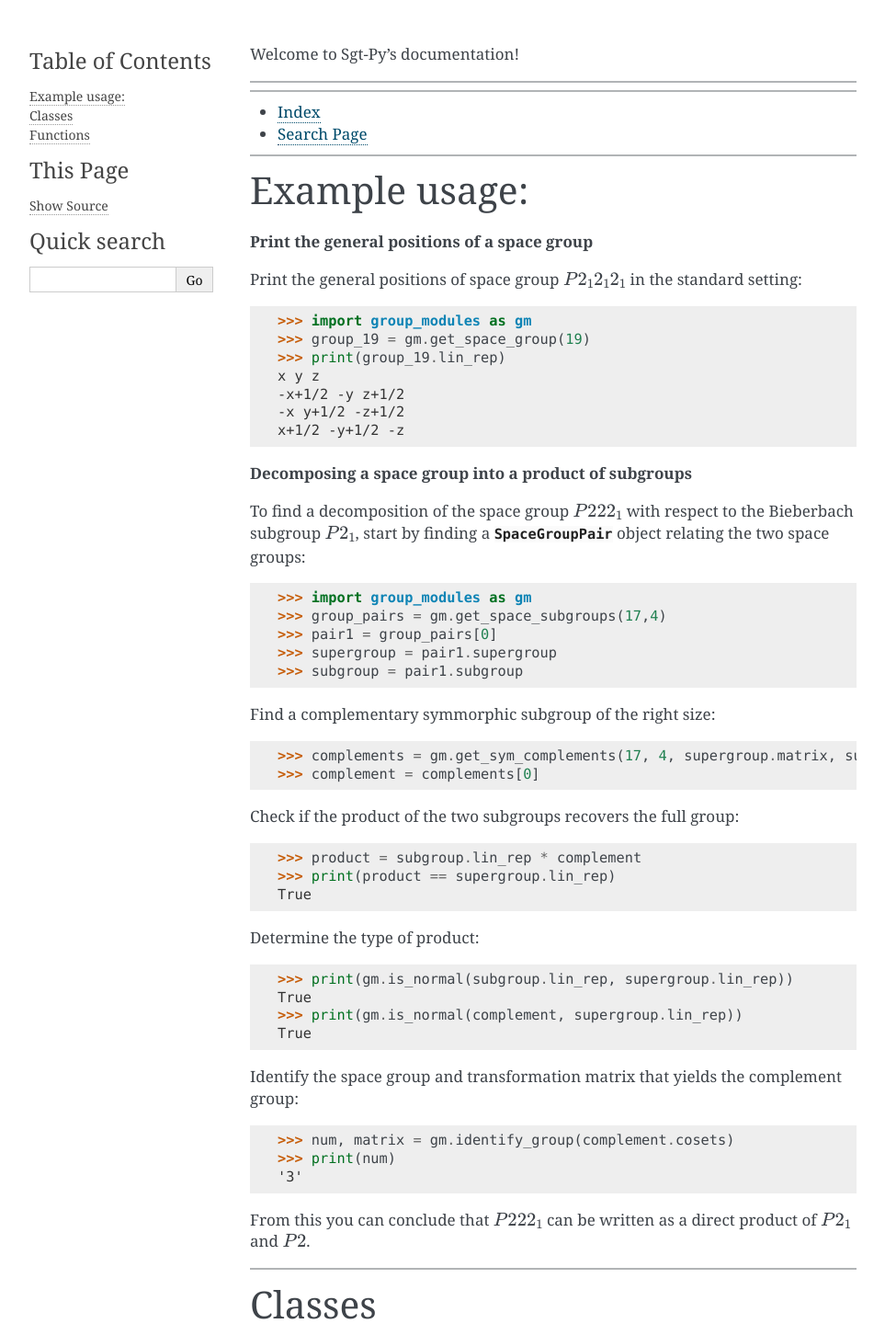
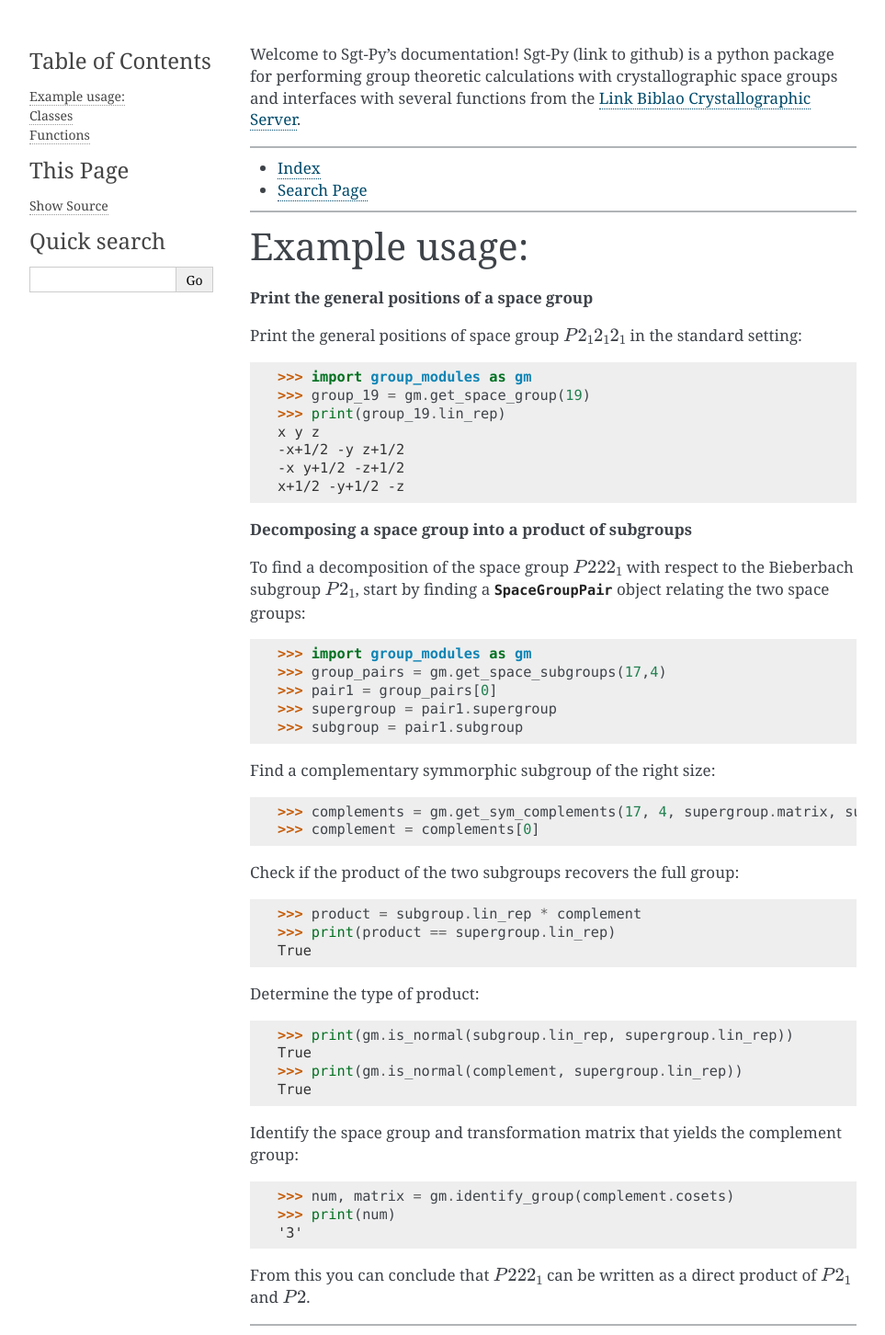
Before and after one commit to kratnay1/sgt-py, a Sphinx documentation site: the page built from docs/index.rst, in a window 1280 px wide, cut to the strip 0-1452 px from the top of the page. Shown: the whole strip at 92% size, without its empty margins (148-1111 px from the left). Built offline with Sphinx 7.4.7, drawn with Linux system fonts in a browser that asks for light colours; formulas are drawn with MathJax 3.

```diff
--- a/docs/index.rst
+++ b/docs/index.rst
@@ -3,9 +3,7 @@
    You can adapt this file completely to your liking, but it should at least
    contain the root `toctree` directive.
 
-Welcome to Sgt-Py's documentation!
-
-==================================
+Welcome to Sgt-Py's documentation! Sgt-Py (link to github) is a python package for performing group theoretic calculations with crystallographic space groups and interfaces with several functions from the `Link Biblao Crystallographic Server <www.cryst.ehu.es/>`_.
 
 .. toctree::
    :maxdepth: 2
```
